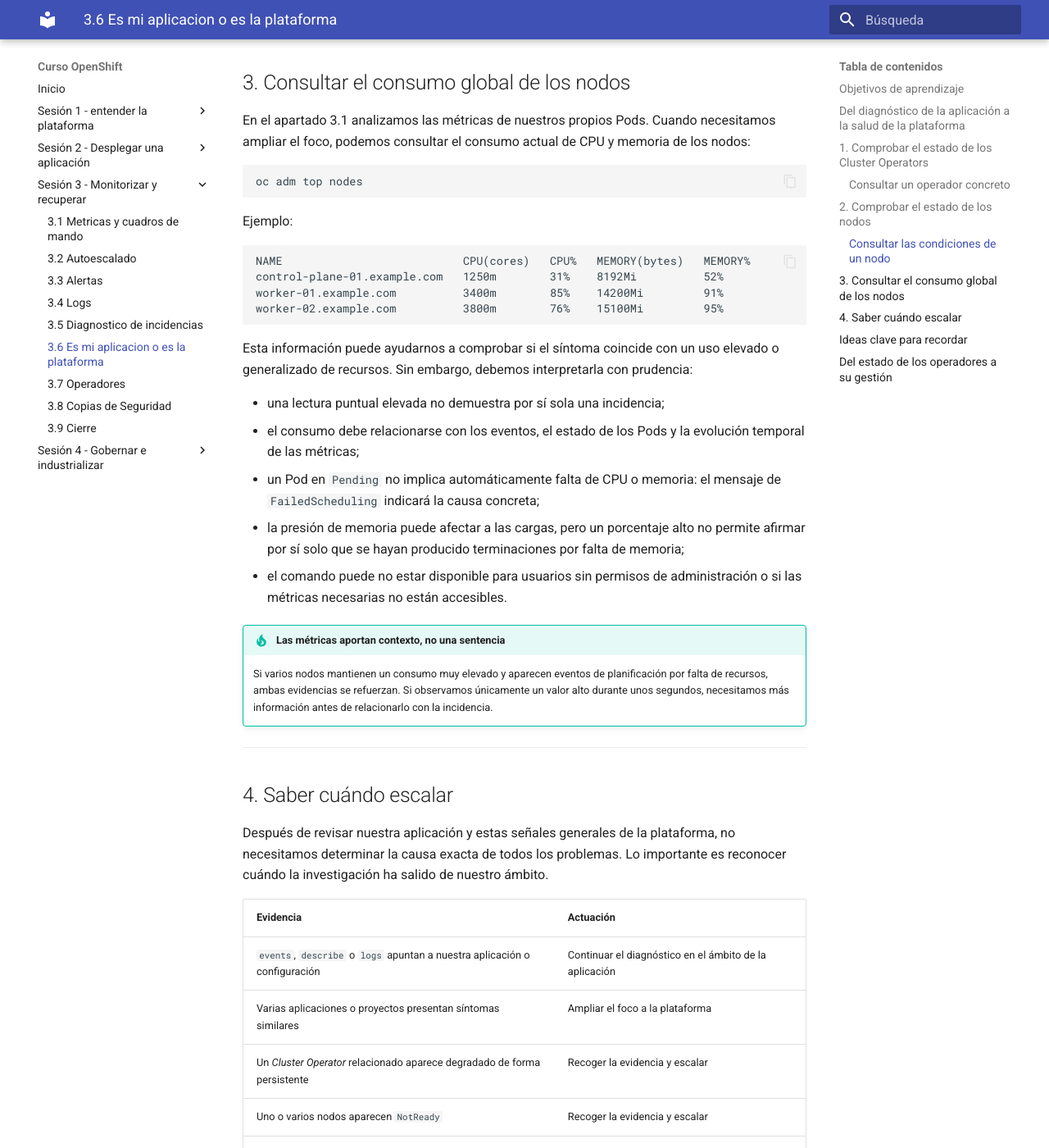
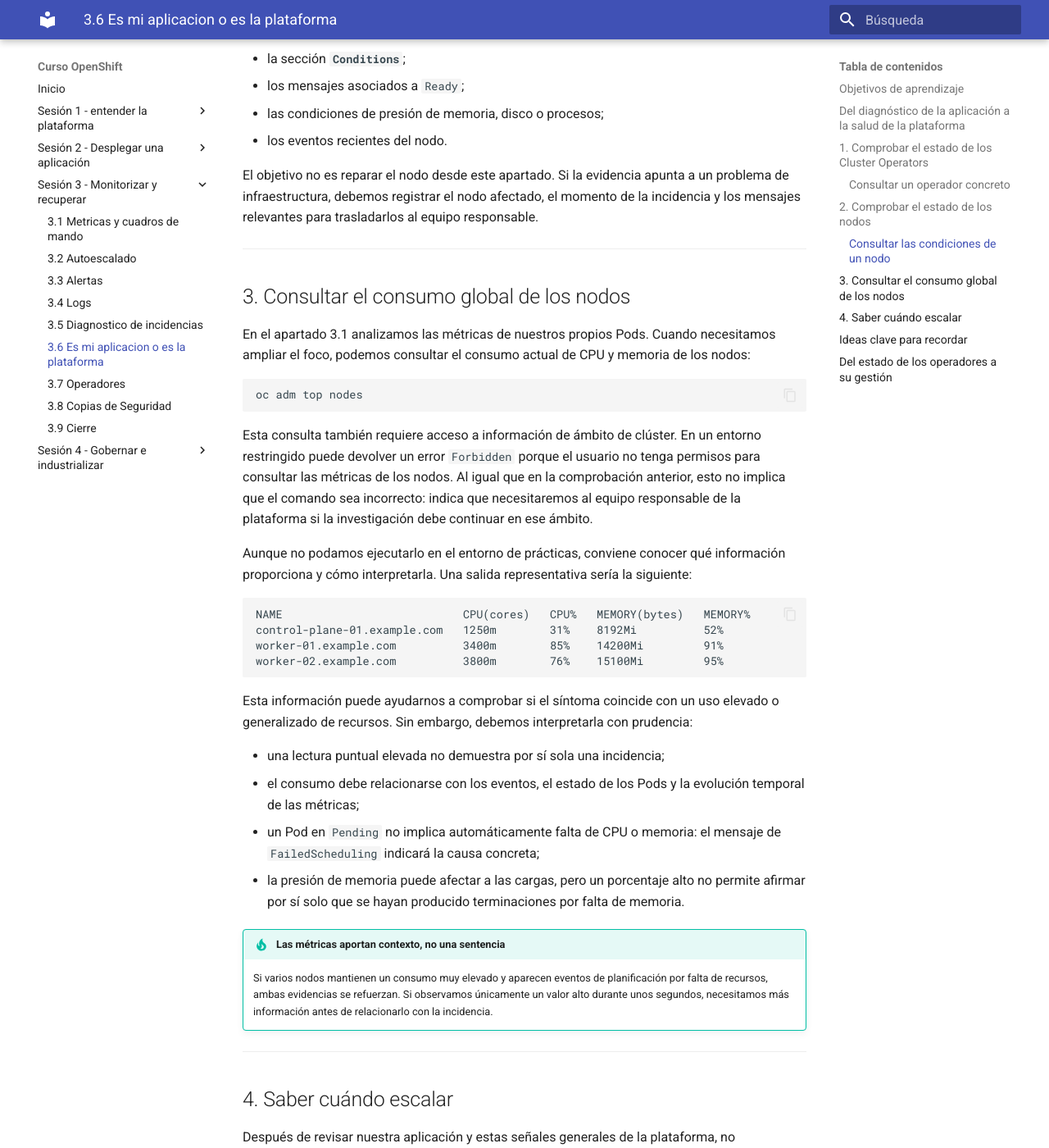
Before and after one commit to ieftraining/curso-openshift, an MkDocs documentation site: the page built from docs/sesion3/3.6 Es mi aplicacion o es la plataforma.md, in a window 1280 px wide and 1400 px high, scrolled down 3985 px. Shown: the whole window at 82% size. Built offline with MkDocs 1.6.1 and Material for MkDocs 9.7.7, drawn with Linux system fonts in a browser that asks for light colours; some of the changed text lies outside the part shown.

Commit message:
Add files via upload

````diff
--- a/docs/sesion3/3.6 Es mi aplicacion o es la plataforma.md
+++ b/docs/sesion3/3.6 Es mi aplicacion o es la plataforma.md
@@ -96,7 +96,16 @@
 oc get nodes
 ```
 
-Ejemplo:
+En un clúster corporativo es habitual que los usuarios de aplicación no tengan permisos para consultar recursos globales como los nodos. En un entorno restringido, como el Sandbox utilizado durante el curso, el comando puede devolver un error similar al siguiente:
+
+```text
+Error from server (Forbidden): nodes is forbidden:
+User "..." cannot list resource "nodes" at the cluster scope
+```
+
+Este resultado no indica que el comando sea incorrecto. Significa que hemos alcanzado el límite de nuestro ámbito de actuación. Si las evidencias obtenidas hasta ese momento apuntan a la plataforma, tendremos que recopilarlas y escalar la incidencia al equipo responsable.
+
+Si disponemos de los permisos necesarios, obtendremos una salida similar a la siguiente:
 
 ```text
 NAME                           STATUS     ROLES    AGE   VERSION
@@ -145,7 +154,9 @@
 oc adm top nodes
 ```
 
-Ejemplo:
+Esta consulta también requiere acceso a información de ámbito de clúster. En un entorno restringido puede devolver un error `Forbidden` porque el usuario no tenga permisos para consultar las métricas de los nodos. Al igual que en la comprobación anterior, esto no implica que el comando sea incorrecto: indica que necesitaremos al equipo responsable de la plataforma si la investigación debe continuar en ese ámbito.
+
+Aunque no podamos ejecutarlo en el entorno de prácticas, conviene conocer qué información proporciona y cómo interpretarla. Una salida representativa sería la siguiente:
 
 ```text
 NAME                           CPU(cores)   CPU%   MEMORY(bytes)   MEMORY%
@@ -159,8 +170,7 @@
 - una lectura puntual elevada no demuestra por sí sola una incidencia;
 - el consumo debe relacionarse con los eventos, el estado de los Pods y la evolución temporal de las métricas;
 - un Pod en `Pending` no implica automáticamente falta de CPU o memoria: el mensaje de `FailedScheduling` indicará la causa concreta;
-- la presión de memoria puede afectar a las cargas, pero un porcentaje alto no permite afirmar por sí solo que se hayan producido terminaciones por falta de memoria;
-- el comando puede no estar disponible para usuarios sin permisos de administración o si las métricas necesarias no están accesibles.
+- la presión de memoria puede afectar a las cargas, pero un porcentaje alto no permite afirmar por sí solo que se hayan producido terminaciones por falta de memoria.
 
 !!! tip "Las métricas aportan contexto, no una sentencia"
     Si varios nodos mantienen un consumo muy elevado y aparecen eventos de planificación por falta de recursos, ambas evidencias se refuerzan. Si observamos únicamente un valor alto durante unos segundos, necesitamos más información antes de relacionarlo con la incidencia.
````
